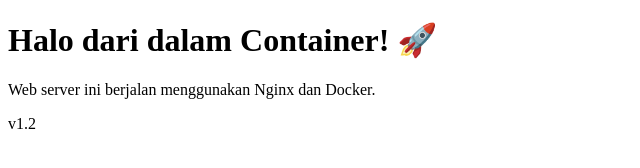
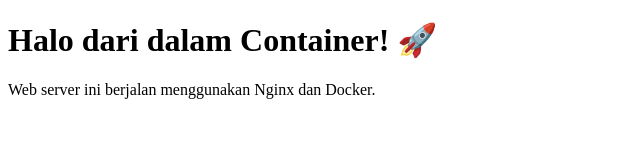
Before and after one commit to baihaqy10/sample-container, a plain HTML site: page index.html in a window 1280 px wide. Shown: the full height of the page, 0-640 px from the left. Drawn offline with Linux system fonts and the light colour scheme.

Commit message:
gvsdjkncd

```diff
--- a/index.html
+++ b/index.html
@@ -6,6 +6,5 @@
 <body>
     <h1>Halo dari dalam Container! 🚀</h1>
     <p>Web server ini berjalan menggunakan Nginx dan Docker.</p>
-    <p>v1.2</p>
 </body>
 </html>
```
